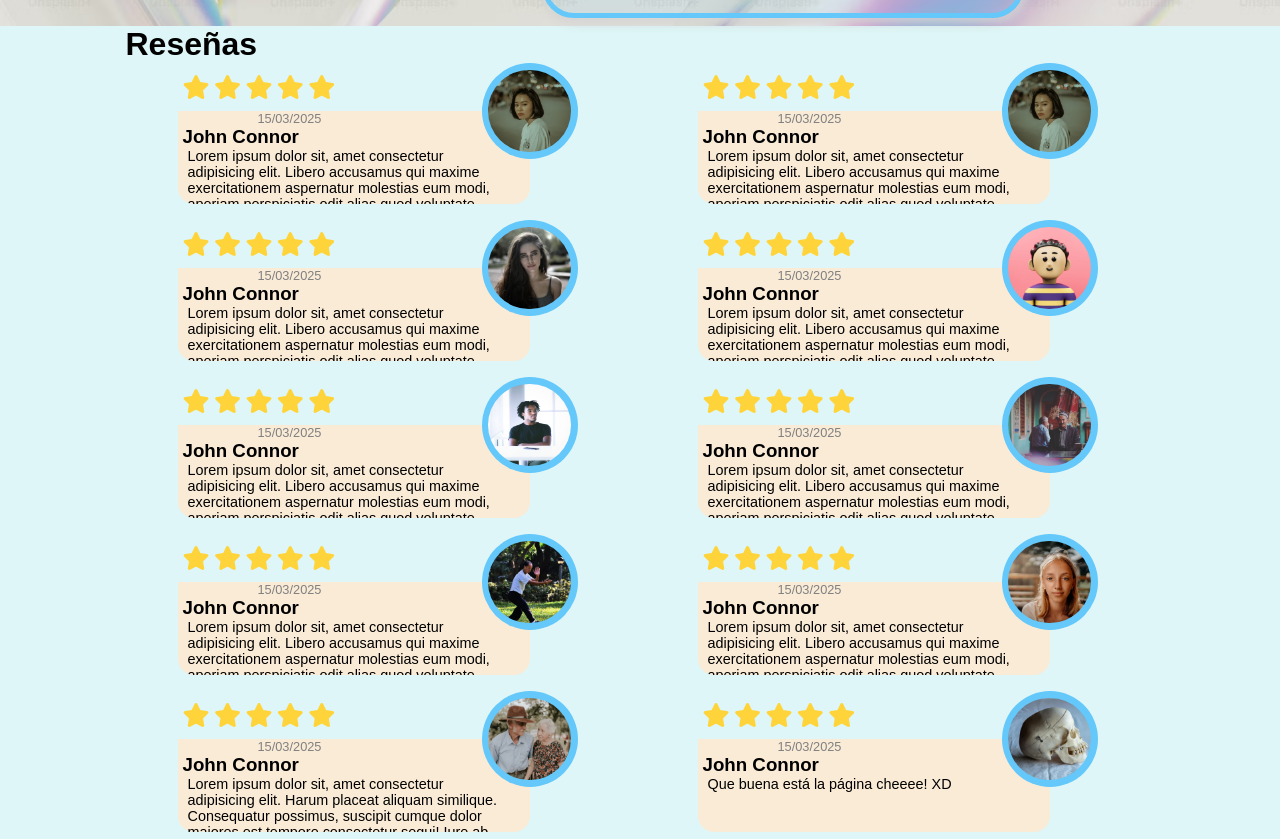
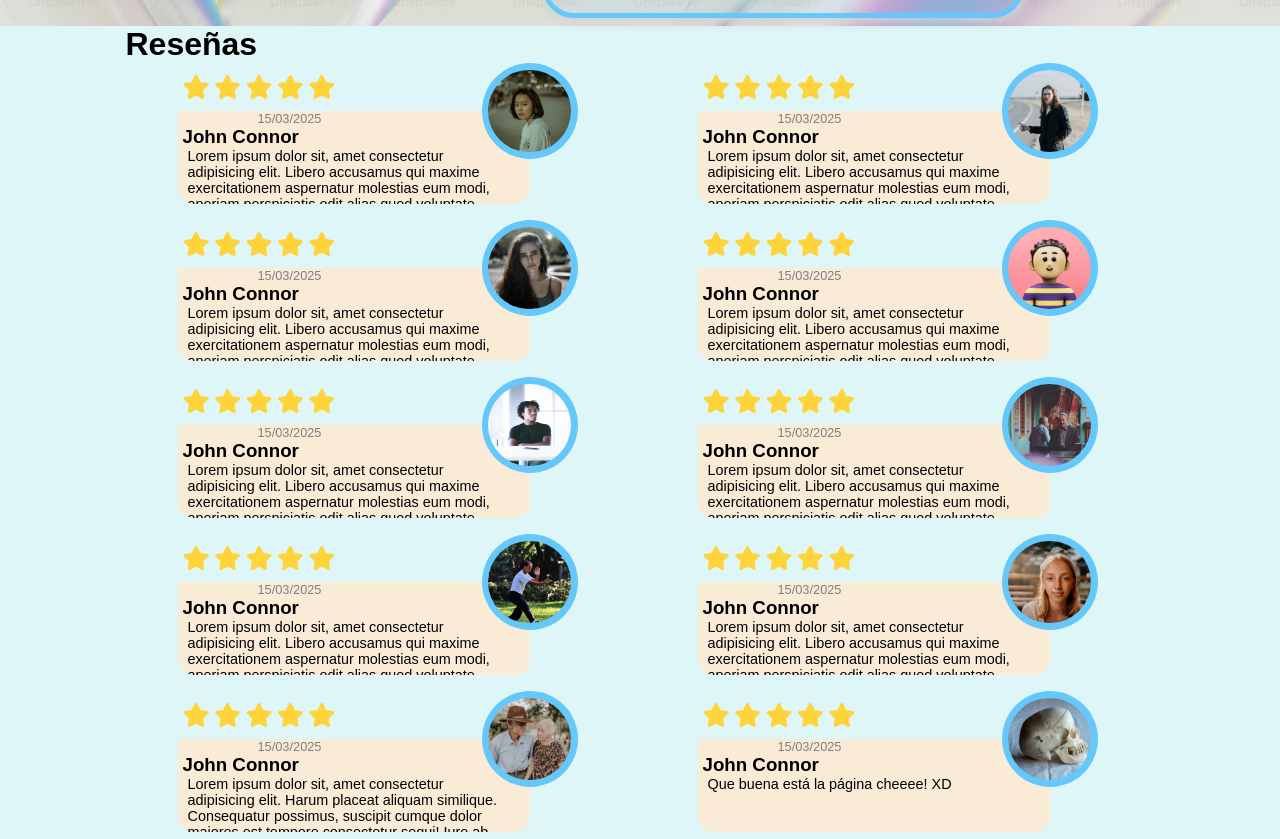
Before and after one commit to Dabzo0/BBH, a plain HTML site: page index.html in a window 1280 px wide. Shown: the part 1165-2004 px from the top of the page. Drawn offline with Linux system fonts and the light colour scheme; a web font is replaced by a local one.

Commit message:
Update index.html

```diff
--- a/index.html
+++ b/index.html
@@ -177,7 +177,7 @@
                     </div>
 
                     <div class="imgResenia">
-                        <img src="Imagenes/persona-1.avif" alt="Persona" class="imgUsuario">
+                        <img src="Imagenes/persona-2.avif" alt="Persona" class="imgUsuario">
                     </div>
                 </div>
 
```
